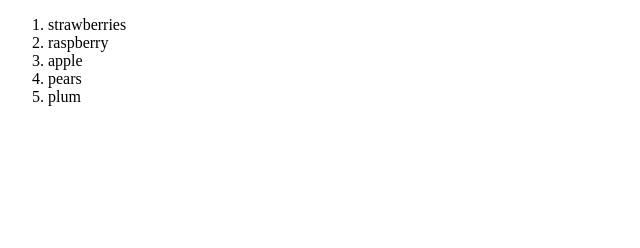
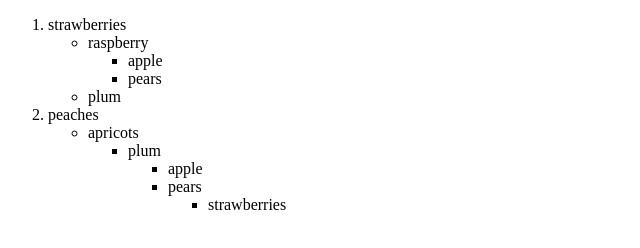
Before and after one commit to giorgi123412/html-and-css-tutorial, a plain HTML site: page 1-HTMLBasics/index.html in a window 1280 px wide. Shown: the whole page, without its empty margins (0-640 px from the left). Drawn offline with Linux system fonts and the light colour scheme.

Commit message:
feat(tutorial-8): tutorial-8

```diff
--- a/1-HTMLBasics/index.html
+++ b/1-HTMLBasics/index.html
@@ -9,10 +9,28 @@
     <body>
         <ol type="number">
             <li>strawberries</li>
-            <li>raspberry</li>
-            <li>apple</li>
-            <li>pears</li>
-            <li>plum</li>
+            <ul>
+                <li>raspberry</li>
+                <ul>
+                    <li>apple</li>
+                    <li>pears</li>
+                </ul>
+                <li>plum</li>
+            </ul>
+            <li>peaches</li>
+            <ul>
+                <li>apricots</li>
+                <ul>
+                    <li>plum</li>
+                    <ul>
+                        <li>apple</li>
+                        <li>pears</li>
+                        <ul>
+                            <li>strawberries</li>
+                        </ul>
+                    </ul>
+                </ul>
+            </ul>
         </ol>
     </body>
 </html>
```
